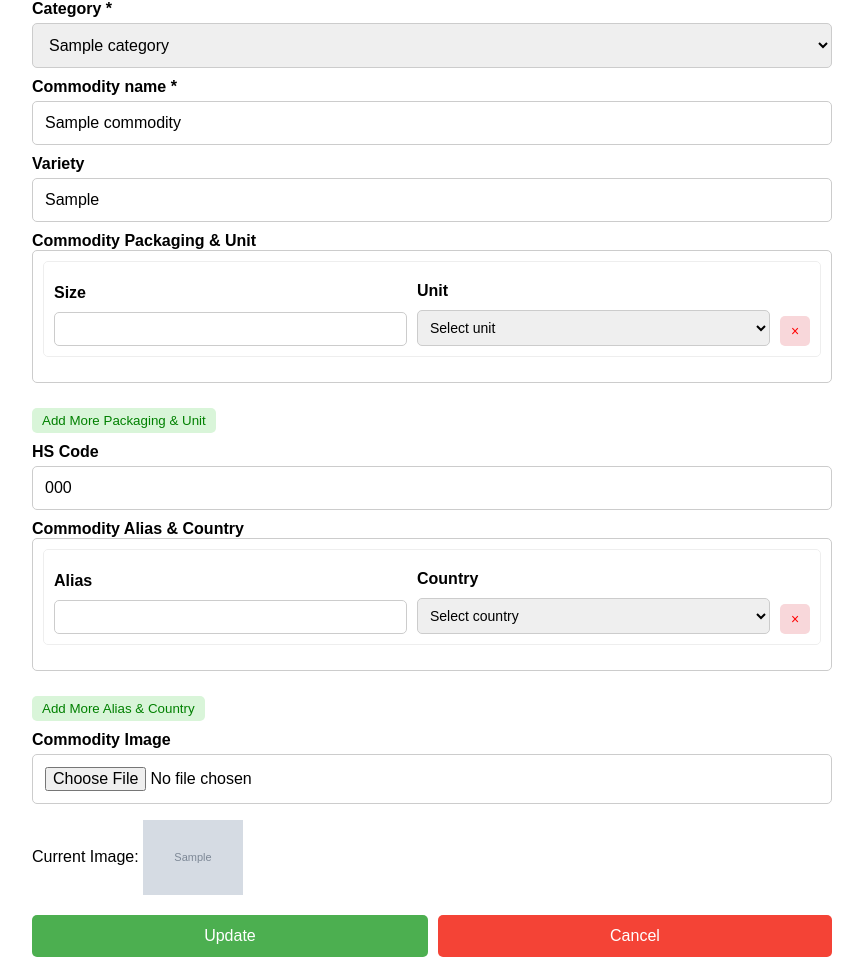
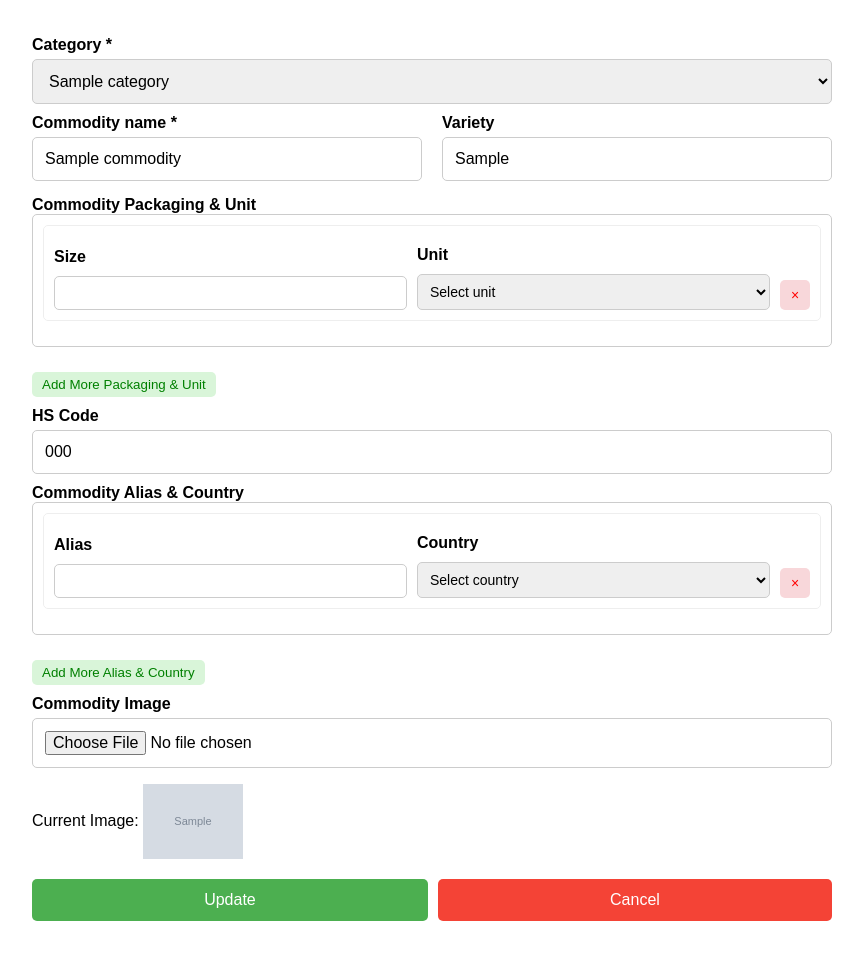
Before and after one commit to SimonAwiti/ratinapp, a PHP site: page /edit_commodity.php?id=1 in a window 1280 px wide. Shown: the top 961 px of the page, without its empty margins (208-1071 px from the left). After the commit the page ends 921 px from the top, so only its background shows below. Run offline with PHP 8.4, Linux system fonts and the light colour scheme; tables that the repository leaves empty or names only in its code hold one stand-in row (values such as "Sample post"); grey boxes marked "Sample" are stand-in pictures.

Commit message:
modified edit commodity veiw

```diff
--- a/base/edit_commodity.php
+++ b/base/edit_commodity.php
@@ -199,6 +199,17 @@ if ($_SERVER['REQUEST_METHOD'] === 'POST') {
             border-radius: 5px;
             margin-bottom: 15px;
         }
+
+        /* --- New styles for side-by-side layout --- */
+        .form-row-side-by-side {
+            display: flex;
+            gap: 20px; /* Adjust spacing between the two columns */
+            margin-bottom: 15px; /* Spacing below this row */
+        }
+
+        .form-group-half {
+            flex: 1; /* Each group takes equal space */
+        }
     </style>
 </head>
 <body>
@@ -229,11 +240,16 @@ if ($_SERVER['REQUEST_METHOD'] === 'POST') {
                 <?php endforeach; ?>
             </select>
 
-            <label for="commodity-name">Commodity name *</label>
-            <input type="text" id="commodity-name" name="commodity_name" value="<?= htmlspecialchars($commodity['commodity_name'] ?? '') ?>" required>
-
-            <label for="variety">Variety</label>
-            <input type="text" id="variety" name="variety" value="<?= htmlspecialchars($commodity['variety'] ?? '') ?>">
+            <div class="form-row-side-by-side">
+                <div class="form-group-half">
+                    <label for="commodity-name">Commodity name *</label>
+                    <input type="text" id="commodity-name" name="commodity_name" value="<?= htmlspecialchars($commodity['commodity_name'] ?? '') ?>" required>
+                </div>
+                <div class="form-group-half">
+                    <label for="variety">Variety</label>
+                    <input type="text" id="variety" name="variety" value="<?= htmlspecialchars($commodity['variety'] ?? '') ?>">
+                </div>
+            </div>
 
             <label>Commodity Packaging & Unit</label>
             <div id="packaging-unit-container" class="dynamic-fields-container">
@@ -294,7 +310,7 @@ if ($_SERVER['REQUEST_METHOD'] === 'POST') {
                 // Assuming aliases and countries are stored as simple arrays of strings
                 $max_entries = max(count($commodity_aliases_decoded), count($countries_decoded));
                 if ($max_entries > 0) {
-                    for ($i = 0; $i < $max_entries; $i++) {
+                    for ($i = 0; $i < $max_entries; $i++) { // Corrected: $i instead of i
                         $alias_val = htmlspecialchars($commodity_aliases_decoded[$i] ?? '');
                         $country_val = htmlspecialchars($countries_decoded[$i] ?? '');
                         echo '
```
